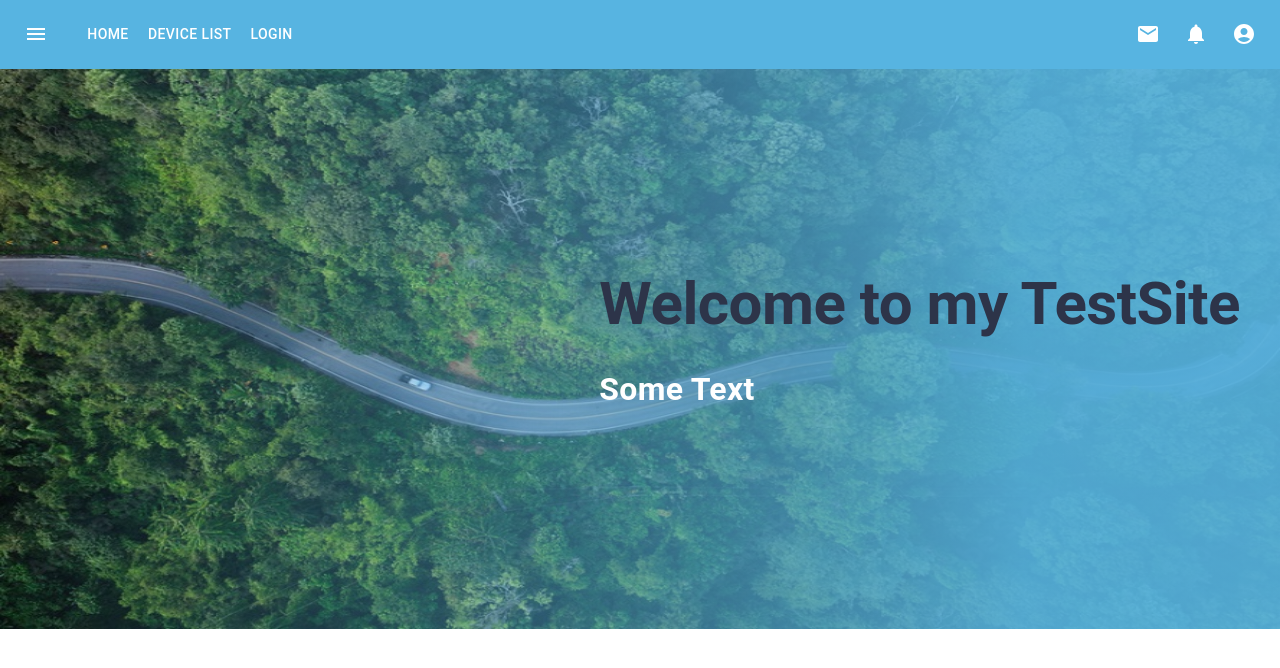
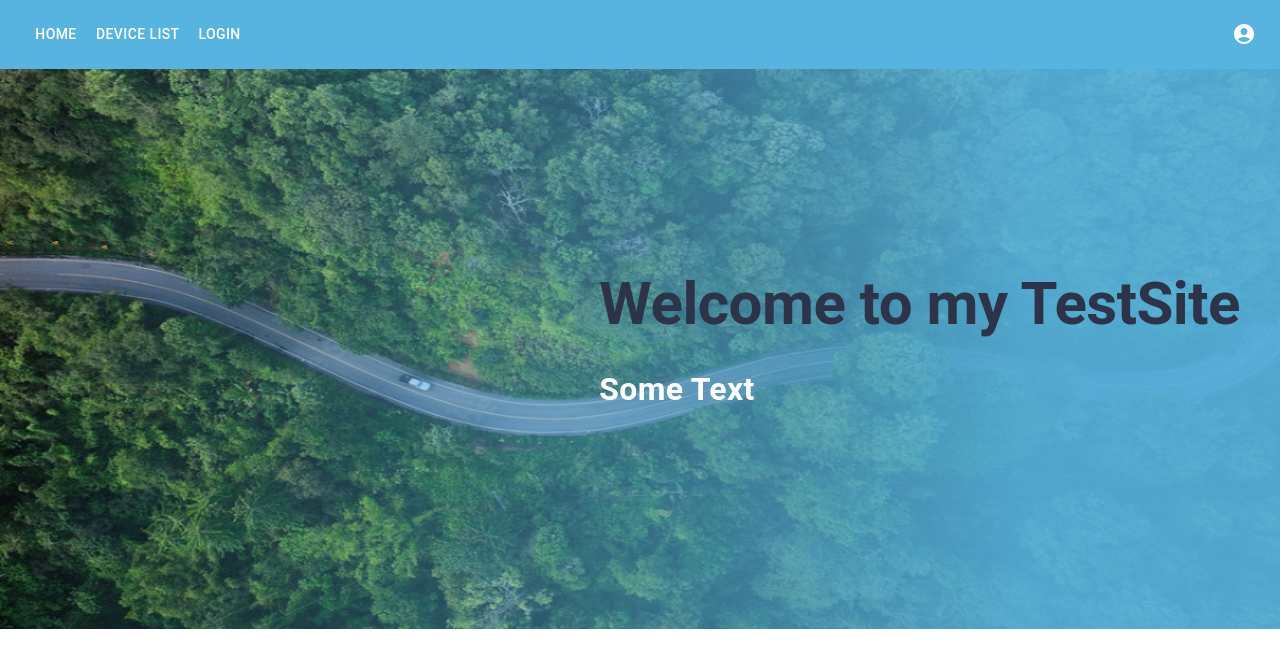
Before and after one commit to AkaNPC/Website-test-project, a React (Vite) app: page / in a window 1280 px wide. Shown: the top 668 px of the page. Built offline with nearby package versions, Linux system fonts and the light colour scheme.

Commit message:
feat(navbar): add drawer for small screens

```diff
--- a/src/components/NavBar.tsx
+++ b/src/components/NavBar.tsx
@@ -4,22 +4,20 @@ import Box from '@mui/material/Box';
 import Toolbar from '@mui/material/Toolbar';
 import IconButton from '@mui/material/IconButton';
 import Typography from '@mui/material/Typography';
-import Badge from '@mui/material/Badge';
 import MenuItem from '@mui/material/MenuItem';
 import Menu from '@mui/material/Menu';
 import MenuIcon from '@mui/icons-material/Menu';
 import AccountCircle from '@mui/icons-material/AccountCircle';
-import MailIcon from '@mui/icons-material/Mail';
-import NotificationsIcon from '@mui/icons-material/Notifications';
-import MoreIcon from '@mui/icons-material/MoreVert';
+import SwipeableDrawer from '@mui/material/SwipeableDrawer';
 import { Button } from '@mui/material';
 import { Link } from 'react-router-dom';
 import { useNavigate } from 'react-router-dom';
 import DataContext from '../context/DataProvider';
-import { useContext } from 'react';
+import { useContext, useState } from 'react';
+import Divider from '@mui/material/Divider';
 
 
-const pages = ['home', 'device list', 'login'];
+const linksNames = ['home', 'device list', 'login'];
 
 function formatLinkTo(pageName: string) {
     let newPageName;
@@ -33,7 +31,8 @@ function formatLinkTo(pageName: string) {
 export default function NavBar() {
 
     const navigate = useNavigate()
-    const { setAuthStatus, setEmail, setPassword, setDevicesData } = useContext(DataContext);
+    const { authStatus, setAuthStatus, setEmail, setPassword, setDevicesData } = useContext(DataContext);
+    const [open, setOpen] = useState(false);
 
     const [anchorEl, setAnchorEl] = React.useState<null | HTMLElement>(null);
     const [mobileMoreAnchorEl, setMobileMoreAnchorEl] =
@@ -62,10 +61,6 @@ export default function NavBar() {
         navigate('/login')
     }
 
-    const handleMobileMenuOpen = (event: React.MouseEvent<HTMLElement>) => {
-        setMobileMoreAnchorEl(event.currentTarget);
-    };
-
     const menuId = 'primary-search-account-menu';
 
     const renderMenu = (
@@ -85,7 +80,8 @@ export default function NavBar() {
             onClose={handleMenuClose}
         >
             <MenuItem onClick={handleMenuClose}>Settings</MenuItem>
-            <MenuItem onClick={handleLogout}>Logout</MenuItem>
+            <Divider />
+            <MenuItem onClick={handleLogout}>{authStatus ? "Logout" : "Login"}</MenuItem>
         </Menu>
     );
 
@@ -107,26 +103,6 @@ export default function NavBar() {
             open={isMobileMenuOpen}
             onClose={handleMobileMenuClose}
         >
-            <MenuItem>
-                <IconButton size="large" aria-label="show 4 new mails" color="inherit">
-                    <Badge badgeContent={0} color="error">
-                        <MailIcon />
-                    </Badge>
-                </IconButton>
-                <p>Messages</p>
-            </MenuItem>
-            <MenuItem>
-                <IconButton
-                    size="large"
-                    aria-label="show 17 new notifications"
-                    color="inherit"
-                >
-                    <Badge badgeContent={0} color="error">
-                        <NotificationsIcon />
-                    </Badge>
-                </IconButton>
-                <p>Notifications</p>
-            </MenuItem>
             <MenuItem onClick={handleProfileMenuOpen}>
                 <IconButton
                     size="large"
@@ -142,12 +118,41 @@ export default function NavBar() {
         </Menu>
     );
 
+    const navItemsList = linksNames.map((linkName) => (
+        <Link
+            unstable_viewTransition
+            key={linkName}
+            to={'/' + formatLinkTo(linkName)}
+            style={{ textDecoration: 'none' }}>
+            <Button onClick={() => setDevicesData([])}
+                sx={{ my: 2, color: 'white', display: 'block' }}>{linkName}
+            </Button>
+            <Divider sx={{ display: { xs: '', sm: '', md: 'none', lg: 'none', xl: 'none' } }} />
+        </Link >
+    ));
+
 
     return (
-        <Box sx={{ flexGrow: 1 }}>
         <AppBar position="static">
             <Toolbar>
+                <Box sx={{ flexGrow: 1, display: { xs: '', sm: '', md: 'none', lg: 'none', xl: 'none', flexDirection: 'column' } }}>
+                    <Typography
+                        variant="h6"
+                        noWrap
+                        component="div"
+                    >
+                        <SwipeableDrawer
+                            transitionDuration={500}
+                            anchor={'top'}
+                            open={open}
+                            onClick={() => setOpen(false)}
+                            onClose={() => setOpen(false)}
+                            onOpen={() => setOpen(true)}
+                        >{navItemsList}
+                        </SwipeableDrawer>
+                    </Typography>
                     <IconButton
+                        onClick={() => setOpen(true)}
                         size="large"
                         edge="start"
                         color="inherit"
@@ -156,44 +161,21 @@ export default function NavBar() {
                     >
                         <MenuIcon />
                     </IconButton>
+                </Box>
+
+                <Box sx={{
+                    flexGrow: 1,
+                }}>
                     <Typography
                         variant="h6"
                         noWrap
                         component="div"
-                        sx={{ display: { xs: 'none', sm: 'block' } }}
-                    >
-
-                        <Box sx={{ flexGrow: 1, display: { xs: 'none', md: 'flex' } }}>
-                            {pages.map((page) => (
-                                <Link
-                                    unstable_viewTransition
-                                    key={page}
-                                    to={'/' + formatLinkTo(page)}
-                                    style={{ textDecoration: 'none' }}>
-                                    <Button onClick={() => setDevicesData([])}
-                                        sx={{ my: 2, color: 'white', display: 'block' }}>{page}
-                                    </Button>
-                                </Link >
-                            ))}
+                        sx={{ display: { xs: 'none', sm: 'none', md: 'flex', lg: 'flex', xl: 'flex' } }}
+                    > {navItemsList}
+                    </Typography>
                 </Box>
 
-                    </Typography>
-                    <Box sx={{ flexGrow: 1 }} />
-                    <Box sx={{ display: { xs: 'none', md: 'flex' } }}>
-                        <IconButton size="large" aria-label="show 4 new mails" color="inherit">
-                            <Badge badgeContent={0} color="error">
-                                <MailIcon />
-                            </Badge>
-                        </IconButton>
-                        <IconButton
-                            size="large"
-                            aria-label="show 17 new notifications"
-                            color="inherit"
-                        >
-                            <Badge badgeContent={0} color="error">
-                                <NotificationsIcon />
-                            </Badge>
-                        </IconButton>
+                <Box sx={{ display: { xs: 'flex', sm: 'flex', md: 'flex', lg: 'flex', xl: 'flex' } }}>
                     <IconButton
                         size="large"
                         edge="end"
@@ -206,22 +188,9 @@ export default function NavBar() {
                         <AccountCircle />
                     </IconButton>
                 </Box>
-                    <Box sx={{ display: { xs: 'flex', md: 'none' } }}>
-                        <IconButton
-                            size="large"
-                            aria-label="show more"
-                            aria-controls={mobileMenuId}
-                            aria-haspopup="true"
-                            onClick={handleMobileMenuOpen}
-                            color="inherit"
-                        >
-                            <MoreIcon />
-                        </IconButton>
-                    </Box>
             </Toolbar>
-            </AppBar>
             {renderMobileMenu}
             {renderMenu}
-        </Box>
+        </AppBar>
     );
 }
```
Lines whose indentation alone changed are shown as unchanged.
